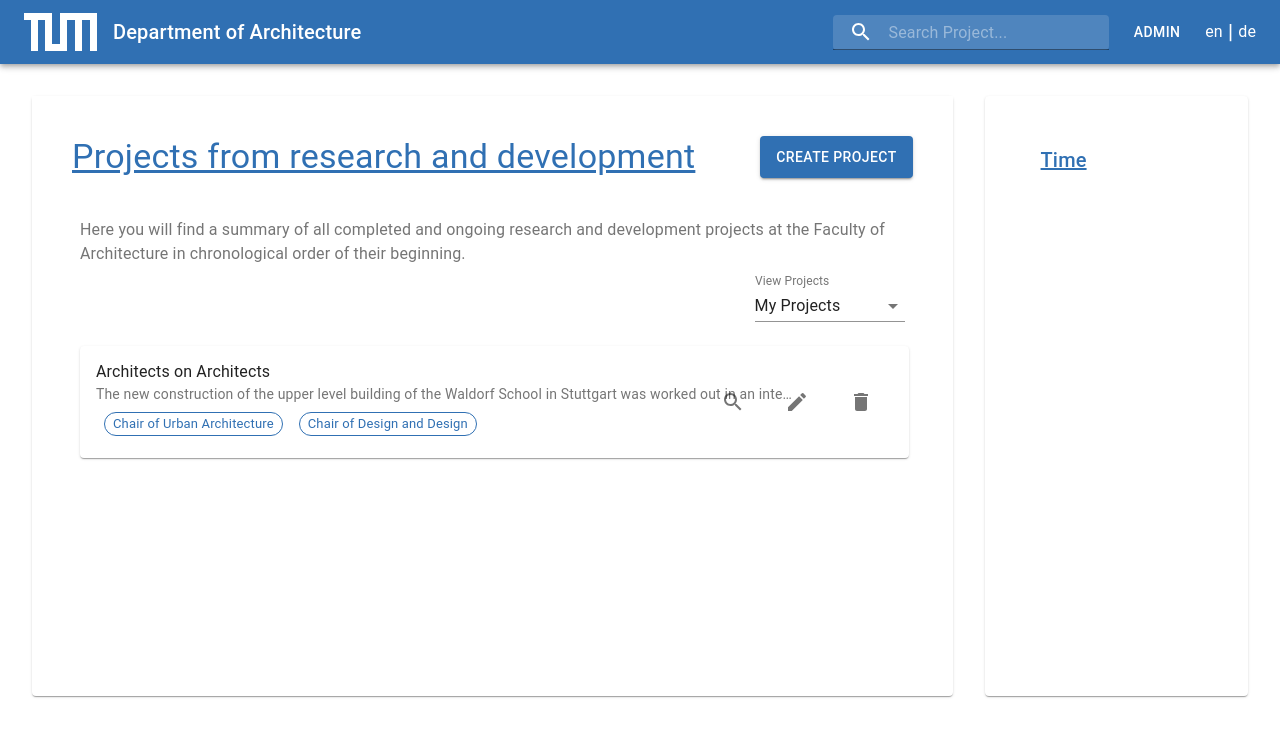
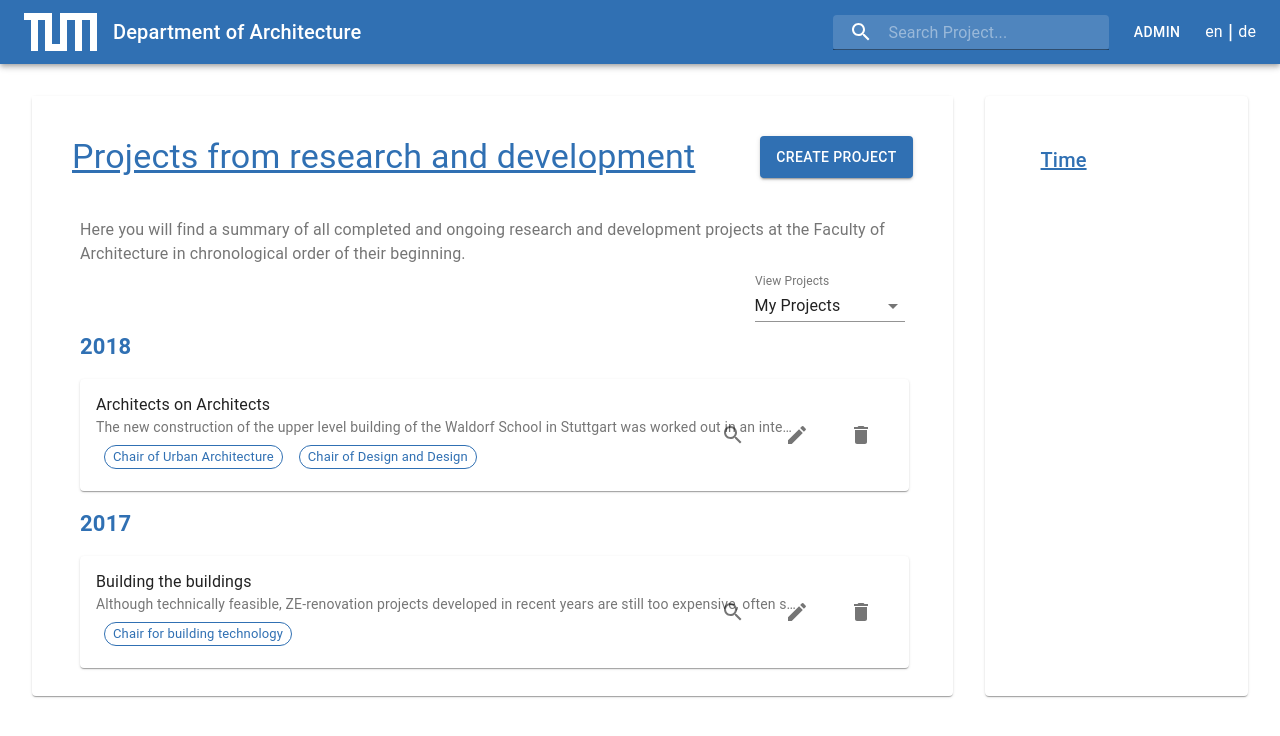
Before and after one commit to TUM-Arch/researchplatform-web, a React (Create React App) app: page /main in a window 1280 px wide. Shown: the top 736 px of the page. Built offline with nearby package versions, Linux system fonts and the light colour scheme.

Commit message:
Displaying the projects under the year they were created in

```diff
--- a/src/components/DisplayProjects.jsx
+++ b/src/components/DisplayProjects.jsx
@@ -1,30 +1,59 @@
 import React from 'react';
 import Project from './Project';
 import { connect } from 'react-redux';
+import { Typography } from '@material-ui/core';
 
 class DisplayProjects extends React.Component {
+
     render() {
         //TODO: Remove the below const and var
         const globalUser = "raypinto"
         var dummyProjects=[
-            {"name":"2nd SKIN Scaler", "desc": "The EU needs a zero-energy (ZE) refurbishment rate of around 3% to achieve its 2050 targets for a low carbon urban environment. The current refurbishment rate is far too low, despite all the policy measures over the past years. Although technically feasible, ZE-renovation projects developed in recent years are still too expensive, often suffer from disappointed inhabitants and unexpected higher energy-use.", "dept": ["Chair for building technology", "climate-friendly construction"], "createdBy": "pinto", "createdOn": "2017", "isPrivate": false },
-            {"name":"Architects on Architects", "desc": "The new construction of the upper level building of the Waldorf School in Stuttgart was worked out in an integral planning process. Architects, building physicists, energy and HLSE planners worked together with planners of the other trades and in close cooperation with the client and the users to find a solution whose central goal was a sustainable building with a high quality of stay and a low demand for fossil energy Has. The findings from the parallel research project Development of exemplary new building measures for the Waldorf School Uhlandshöhe in Stuttgart on the basis of measurements and analyzes of newly built schools were consistently incorporated into the planning.", "dept": ["Chair of Urban Architecture", "Chair of Design and Design"], "prof": ["Prof. Dietrich Fink", "Prof. Prof. Uta Graff"], "createdBy": "raypinto", "createdOn": "2018", "isPrivate": true}
+            {"id": 1, "name":"2nd SKIN Scaler", "desc": "The EU needs a zero-energy (ZE) refurbishment rate of around 3% to achieve its 2050 targets for a low carbon urban environment. The current refurbishment rate is far too low, despite all the policy measures over the past years. Although technically feasible, ZE-renovation projects developed in recent years are still too expensive, often suffer from disappointed inhabitants and unexpected higher energy-use.", "dept": ["Chair for building technology", "climate-friendly construction"], "createdBy": "pinto", "createdOn": "1994" },
+            {"id": 2, "name":"Building the buildings", "desc": "Although technically feasible, ZE-renovation projects developed in recent years are still too expensive, often suffer from disappointed inhabitants and unexpected higher energy-use.", "dept": ["Chair for building technology"], "createdBy": "raypinto", "createdOn": "2017" },
+            {"id": 3, "name":"Architects on Architects", "desc": "The new construction of the upper level building of the Waldorf School in Stuttgart was worked out in an integral planning process. Architects, building physicists, energy and HLSE planners worked together with planners of the other trades and in close cooperation with the client and the users to find a solution whose central goal was a sustainable building with a high quality of stay and a low demand for fossil energy Has. The findings from the parallel research project Development of exemplary new building measures for the Waldorf School Uhlandshöhe in Stuttgart on the basis of measurements and analyzes of newly built schools were consistently incorporated into the planning.", "dept": ["Chair of Urban Architecture", "Chair of Design and Design"], "prof": ["Prof. Dietrich Fink", "Prof. Prof. Uta Graff"], "createdBy": "raypinto", "createdOn": "2018" }
         ];
-
         const viewProjects = this.props.viewProjects;
         var projects=[];
+        var dummyYear;
+
+        const styles = {
+            TextStyle: {
+                Component: 'div',
+                textAlign: 'left',
+                fontSize: 22,
+                paddingLeft: 48,
+                fontWeight: "bold"
+            },
+            divStyle: {
+                paddingBottom: 10
+            }
+        }
+
+        dummyProjects.sort(function(a, b) {
+            return a.createdOn < b.createdOn ? 1 : -1
+        });
+
         for(var i=0;i<dummyProjects.length;i++){
             if (viewProjects === "all") {
-                if ( !dummyProjects[i].isPrivate || ( dummyProjects[i].isPrivate && globalUser === dummyProjects[i].createdBy))
-                    projects.push(<Project name={ dummyProjects[i].name } desc= { dummyProjects[i].desc } dept={ dummyProjects[i].dept } createdBy= { dummyProjects[i].createdBy } createdOn = { dummyProjects[i].createdOn } isPrivate= { dummyProjects[i].isPrivate } />);
-            }
-            else {
-                if (globalUser === dummyProjects[i].createdBy && ( !dummyProjects[i].isPrivate || ( dummyProjects[i].isPrivate && globalUser === dummyProjects[i].createdBy)))
-                    projects.push(<Project name={ dummyProjects[i].name } desc= { dummyProjects[i].desc } dept={ dummyProjects[i].dept } createdBy= { dummyProjects[i].createdBy } createdOn = { dummyProjects[i].createdOn } isPrivate= { dummyProjects[i].isPrivate } />);
+                    if (dummyProjects[i].createdOn !== dummyYear) {
+                        dummyYear= dummyProjects[i].createdOn;
+                        projects.push(<Typography style={styles.TextStyle} color="secondary">{dummyYear}</Typography>);
+                    }
+                    projects.push(<Project name={ dummyProjects[i].name } desc= { dummyProjects[i].desc } dept={ dummyProjects[i].dept } createdBy= { dummyProjects[i].createdBy } createdOn = { dummyProjects[i].createdOn }  />);
+            } else {
+                if (globalUser === dummyProjects[i].createdBy){
+                    if (dummyProjects[i].createdOn !== dummyYear) {
+                        dummyYear= dummyProjects[i].createdOn;
+                        projects.push(<Typography key={dummyYear} style={styles.TextStyle} color="secondary">{dummyYear}</Typography>);
+                    }
+                    projects.push(<Project key={i} name={ dummyProjects[i].name } desc= { dummyProjects[i].desc } dept={ dummyProjects[i].dept } createdBy= { dummyProjects[i].createdBy } createdOn = { dummyProjects[i].createdOn } />);
+                }
             }
         }
+
         return (
-            <div>
+            <div style={styles.divStyle}>
                 { projects }
             </div>
         );
--- a/src/components/Project.jsx
+++ b/src/components/Project.jsx
@@ -51,7 +51,7 @@
         <ListItemText primary={projName} secondary={
             <React.Fragment>
               <Typography
-                component="span"
+                component="div"
                 variant="body2"
                 className={classes.desc}
               >
@@ -86,7 +86,7 @@
     var dept= []
     const classes=useStyles();
     for(var i=0;i<props.value.length;i++){
-        dept.push(<Chip variant="outlined" color="secondary" size="small" label={ props.value[i] } className={classes.chip}/>);
+        dept.push(<Chip key={i} variant="outlined" color="secondary" size="small" label={ props.value[i] } className={classes.chip}/>);
     }
 
     return(
```
